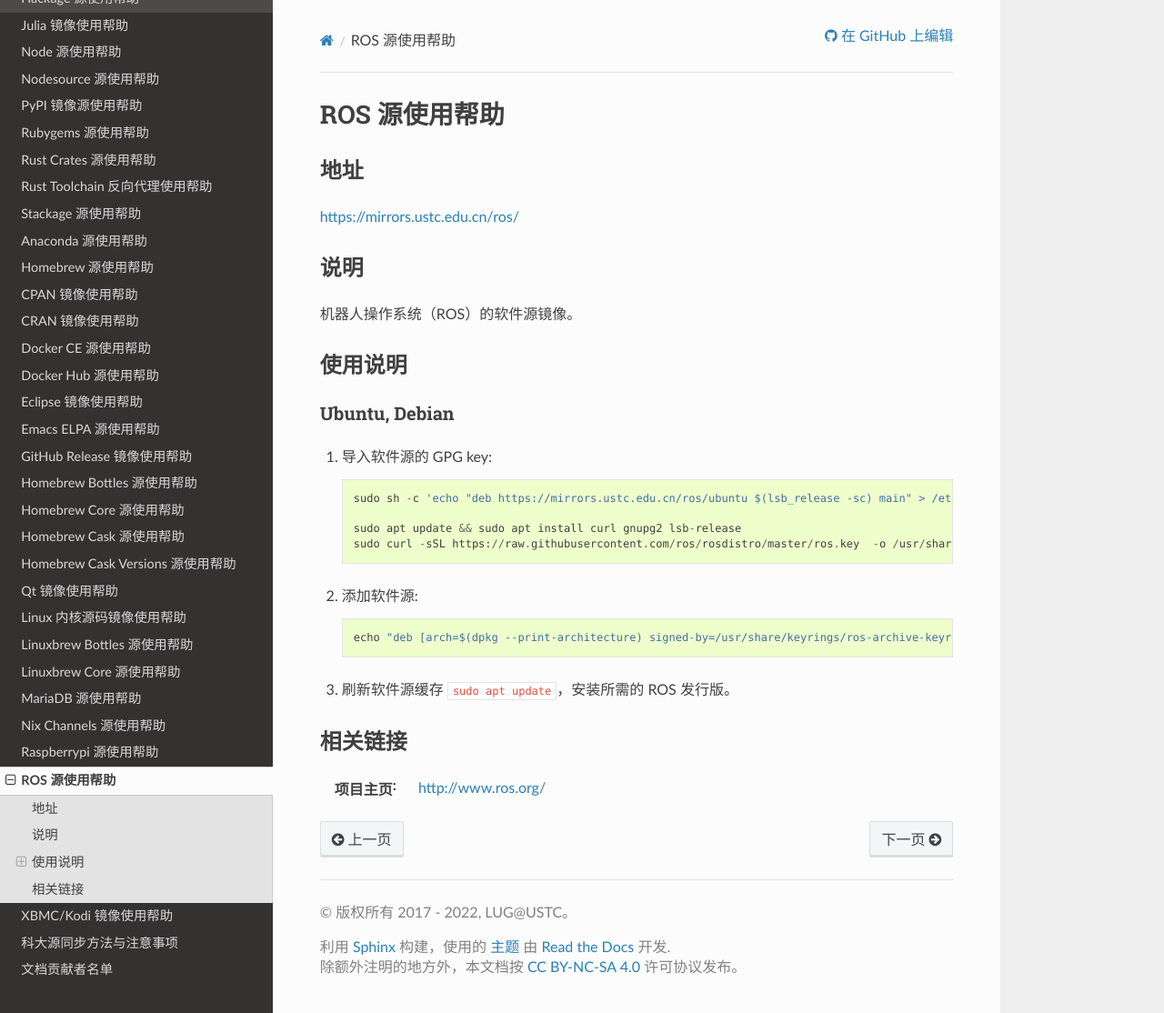
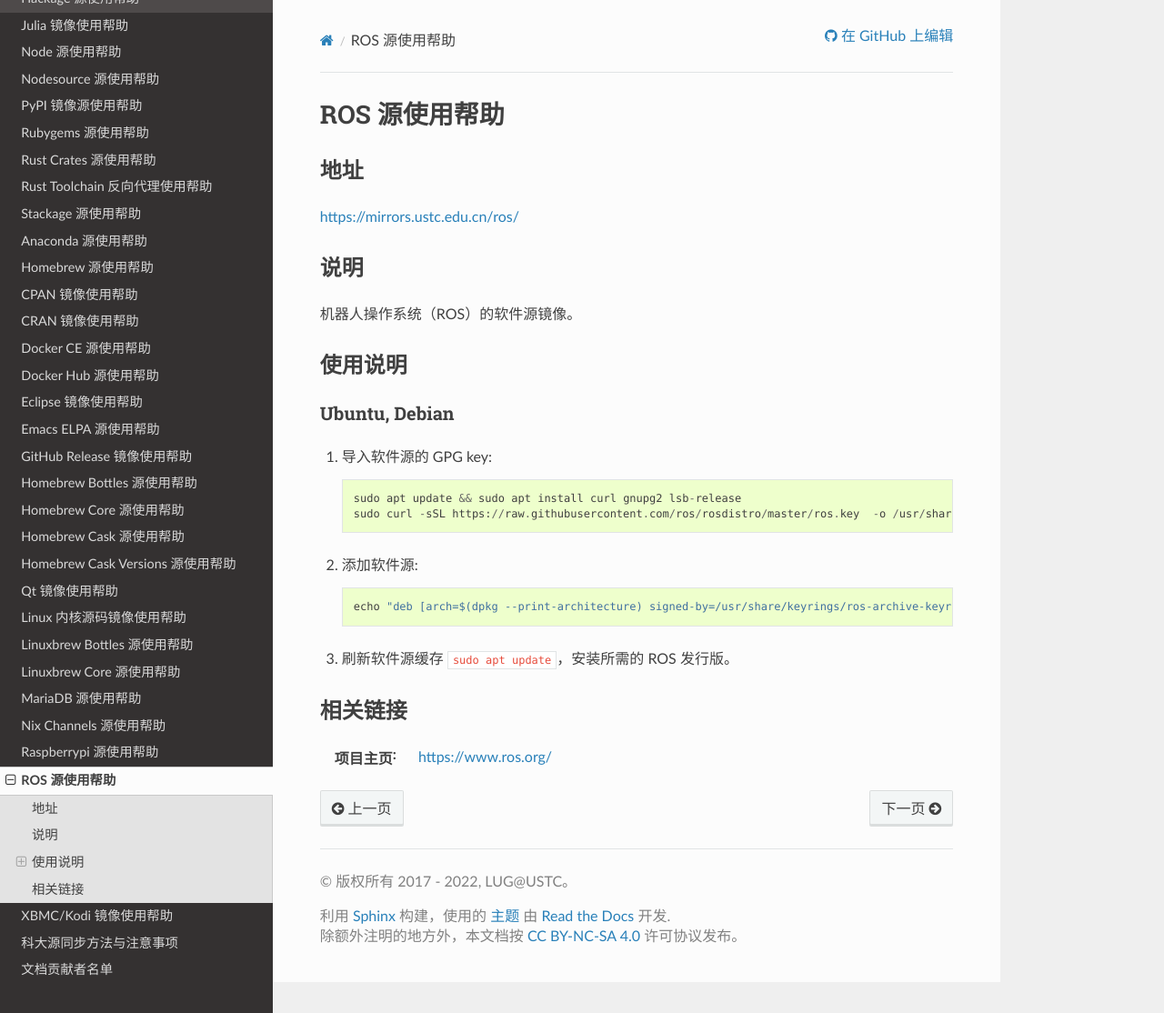
Before and after one commit to ustclug/mirrorhelp, a Sphinx documentation site: the page built from source/ros.rst, in a window 1280 px wide and 1114 px high. Shown: the whole window at 91% size. Built offline with Sphinx 7.4.7 and the Read the Docs theme 2.0.0, drawn with Linux system fonts in a browser that asks for light colours; pages that are not in the unit, such as notebooks, are missing from menus; some of the changed lines change nothing that is shown.

Commit message:
forgot to remove old content

```diff
--- a/source/ros.rst
+++ b/source/ros.rst
@@ -20,8 +20,6 @@
 
 1. 导入软件源的 GPG key::
 
-    sudo sh -c 'echo "deb https://mirrors.ustc.edu.cn/ros/ubuntu $(lsb_release -sc) main" > /etc/apt/sources.list.d/ros-latest.list'
-
     sudo apt update && sudo apt install curl gnupg2 lsb-release
     sudo curl -sSL https://raw.githubusercontent.com/ros/rosdistro/master/ros.key  -o /usr/share/keyrings/ros-archive-keyring.gpg
 
@@ -34,4 +32,4 @@
 相关链接
 ========
 
-:项目主页: http://www.ros.org/
+:项目主页: https://www.ros.org/
```
